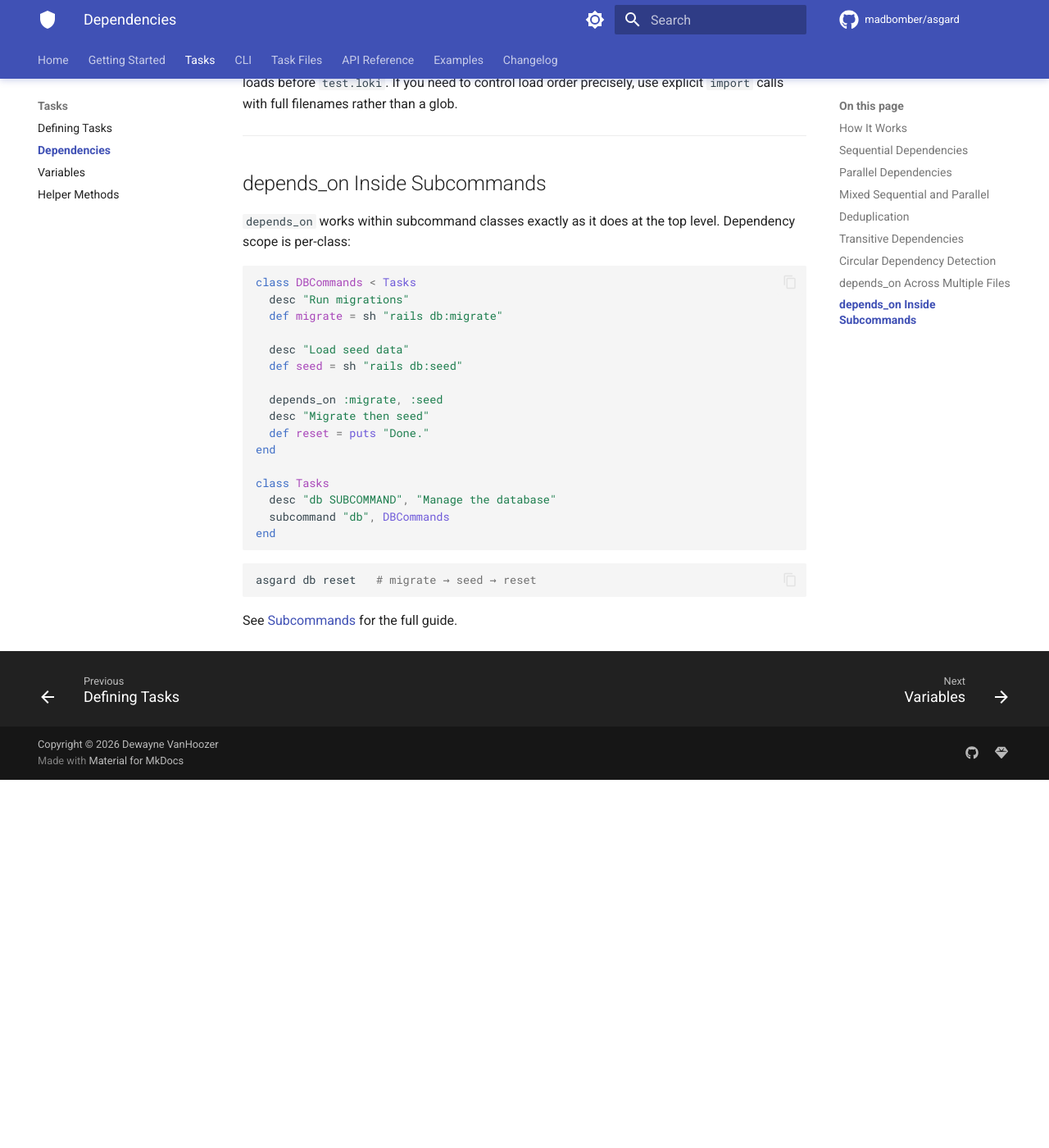
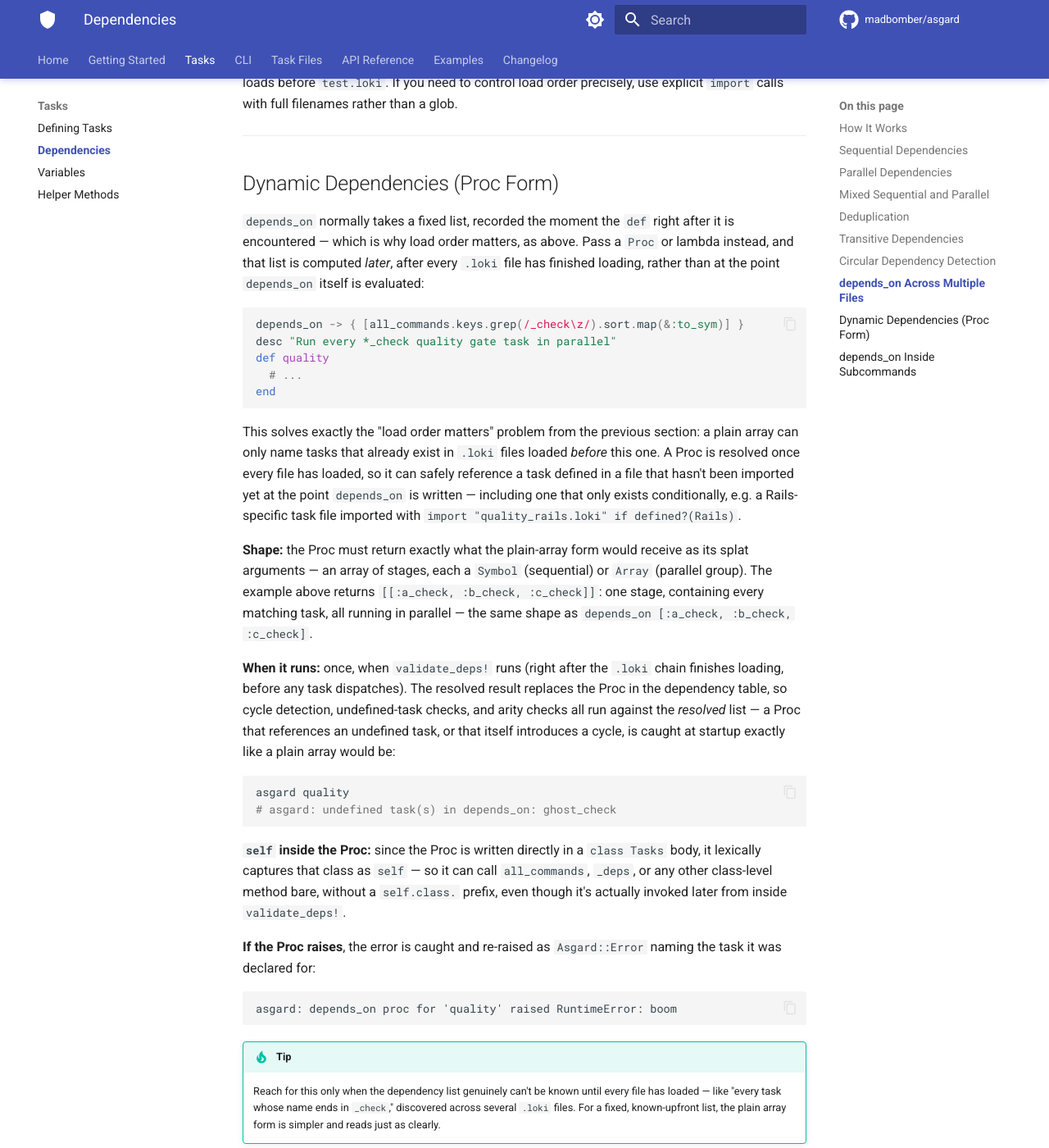
Before and after one commit to MadBomber/asgard, an MkDocs documentation site: the page built from docs/dependencies.md, in a window 1280 px wide and 1400 px high, scrolled down 5292 px. Shown: the whole window at 82% size. Built offline with MkDocs 1.6.1 and Material for MkDocs 9.7.7, drawn with Linux system fonts in a browser that asks for light colours; comment, search, counter and statistics services are not loaded; before the commit the page ends 6243 px from its top, so only the background shows below that.

Commit message:
feat: depends_on accepts a Proc for lazy dependency resolution
- depends_on now accepts a sole Proc/lambda in addition to a fixed
  list. It's resolved once in validate_deps!, after every .loki file
  has loaded, instead of immediately when depends_on itself runs —
  solving "load order matters" for a dependency list that can't be
  known upfront (e.g. every task ending in _check, discovered across
  several files, including ones imported conditionally). Written
  directly in the class body, so it lexically captures that class as
  self. A raised error is wrapped in Asgard::Error naming the task; a
  resolved-but-undefined task or cycle is still caught by the existing
  startup validation.
- quality.loki's `quality` task now uses this form
  (depends_on -> { [all_commands.keys.grep(/_check\z/)...] }) instead
  of manually calling run_dep_group, going back through the normal
  depends_on dispatch path.
- Extracted _normalize_pending_deps/_stages_from/_call_dep_proc to
  keep Base#method_added under the Flog threshold and avoid duplicate
  calls; added matching .reek.yml excludes for the duck-typing check
  (no polymorphic alternative over Ruby's own Proc/Array/Symbol).
- 5 new unit tests covering lazy storage, resolution, lexical self,
  error wrapping, and undefined-task detection.
- Documented the Proc form in docs/dependencies.md (primary
  reference), docs/api.md, and README.md.

````diff
--- a/docs/dependencies.md
+++ b/docs/dependencies.md
@@ -236,6 +236,42 @@ Because `*.loki` files are loaded alphabetically when `import "*.loki"` is used,
 
 ---
 
+## Dynamic Dependencies (Proc Form)
+
+`depends_on` normally takes a fixed list, recorded the moment the `def` right after it is encountered — which is why load order matters, as above. Pass a `Proc` or lambda instead, and that list is computed *later*, after every `.loki` file has finished loading, rather than at the point `depends_on` itself is evaluated:
+
+```ruby
+depends_on -> { [all_commands.keys.grep(/_check\z/).sort.map(&:to_sym)] }
+desc "Run every *_check quality gate task in parallel"
+def quality
+  # ...
+end
+```
+
+This solves exactly the "load order matters" problem from the previous section: a plain array can only name tasks that already exist in `.loki` files loaded *before* this one. A Proc is resolved once every file has loaded, so it can safely reference a task defined in a file that hasn't been imported yet at the point `depends_on` is written — including one that only exists conditionally, e.g. a Rails-specific task file imported with `import "quality_rails.loki" if defined?(Rails)`.
+
+**Shape:** the Proc must return exactly what the plain-array form would receive as its splat arguments — an array of stages, each a `Symbol` (sequential) or `Array` (parallel group). The example above returns `[[:a_check, :b_check, :c_check]]`: one stage, containing every matching task, all running in parallel — the same shape as `depends_on [:a_check, :b_check, :c_check]`.
+
+**When it runs:** once, when `validate_deps!` runs (right after the `.loki` chain finishes loading, before any task dispatches). The resolved result replaces the Proc in the dependency table, so cycle detection, undefined-task checks, and arity checks all run against the *resolved* list — a Proc that references an undefined task, or that itself introduces a cycle, is caught at startup exactly like a plain array would be:
+
+```bash
+asgard quality
+# asgard: undefined task(s) in depends_on: ghost_check
+```
+
+**`self` inside the Proc:** since the Proc is written directly in a `class Tasks` body, it lexically captures that class as `self` — so it can call `all_commands`, `_deps`, or any other class-level method bare, without a `self.class.` prefix, even though it's actually invoked later from inside `validate_deps!`.
+
+**If the Proc raises**, the error is caught and re-raised as `Asgard::Error` naming the task it was declared for:
+
+```
+asgard: depends_on proc for 'quality' raised RuntimeError: boom
+```
+
+!!! tip
+    Reach for this only when the dependency list genuinely can't be known until every file has loaded — like "every task whose name ends in `_check`," discovered across several `.loki` files. For a fixed, known-upfront list, the plain array form is simpler and reads just as clearly.
+
+---
+
 ## depends_on Inside Subcommands
 
 `depends_on` works within subcommand classes exactly as it does at the top level. Dependency scope is per-class:
````
Also changed, not shown: .reek.yml (+7 -0 lines), CHANGELOG.md (+11 -1 lines), README.md (+9 -0 lines), docs/api.md (+7 -1 lines), docs/changelog.md (+5 -1 lines), 4 other files.
